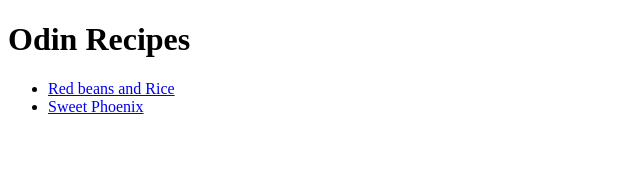
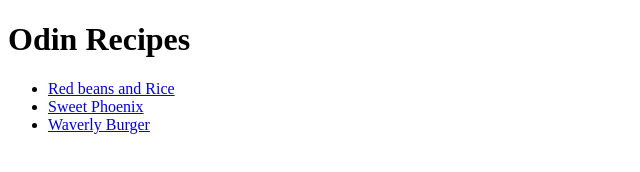
Before and after one commit to rtalam1/odin-recipes, a plain HTML site: page index.html in a window 1280 px wide. Shown: the whole page, without its empty margins (0-640 px from the left). Drawn offline with Linux system fonts and the light colour scheme.

Commit message:
Added link for waverly

```diff
--- a/index.html
+++ b/index.html
@@ -9,6 +9,7 @@
         <ul>
             <li><a href="recipes/redbeansrice.html">Red beans and Rice</a></li>
             <li><a href="recipes/sweetpheonix.html">Sweet Phoenix</a></li>
+            <li><a href="recipes/waverlyburger.html">Waverly Burger</a></li>
 
 </body>
 </html>
```
